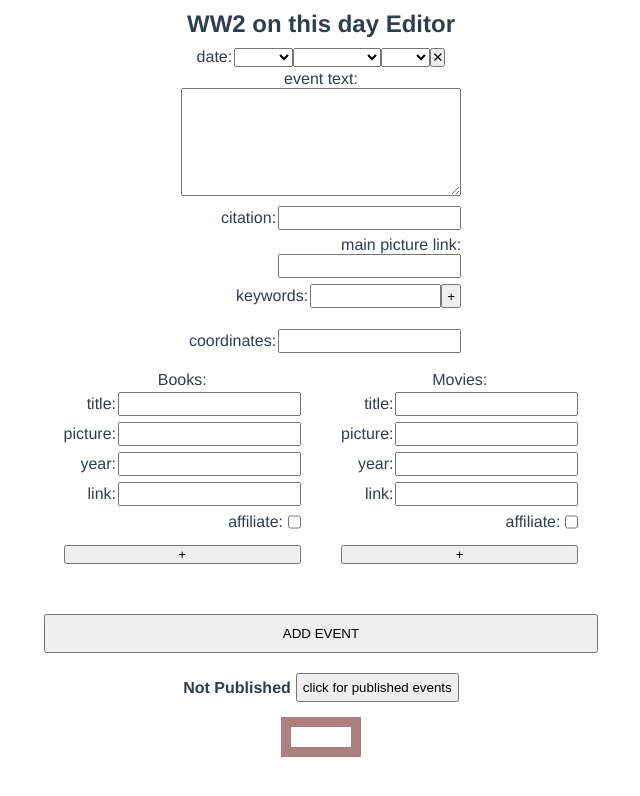
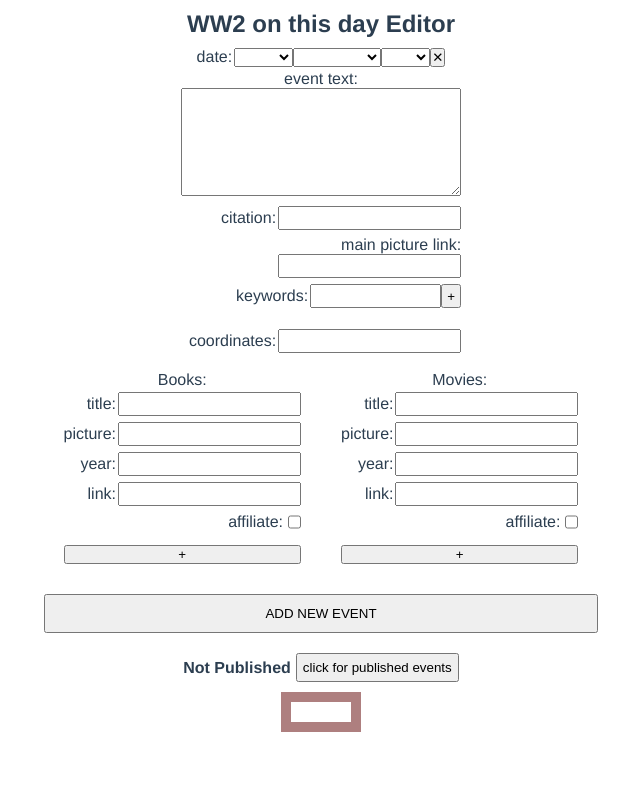
Before and after one commit to brianfordcode/ww2onthisday-editor, a Vue app: page / in a window 1280 px wide. Shown: the top 796 px of the page, without its empty margins (319-959 px from the left). Built offline with nearby package versions, Linux system fonts and the light colour scheme.

Commit message:
change update event button to overlay instead of add event button, need to keep all events in case of changing dates in updating mode

```diff
--- a/src/components/edit.vue
+++ b/src/components/edit.vue
@@ -40,18 +40,18 @@
     <!-- ENTER BUTTON -->
     <button
       @click="addEvent()"
-      style="margin: 50px 0 20px 0; padding: 10px;"
+      style="padding: 10px; margin-top: 30px;"
+      v-if="!editEventId"
     >
-    <span>{{published ? 'UPDATE' : 'ADD'}} EVENT</span>
+    ADD NEW EVENT
     <br>
     <span v-if="needsDateTextPicture">Needs a date, event text and picture!</span>
     </button>
     </div>
 </div>
 
-
 <!-- PREVIEW COMPONENT -->
-<preview @editEvent="editEvent" :date="date" @clearForm="clearForm"/>
+<preview @editEvent="editEvent" :date="date" @clearForm="clearForm" @updateEvent="addEvent"/>
 
 </template>
 
@@ -113,6 +113,9 @@ export default {
         this.clearForm()
       }
     },
+    updateEvent() {
+      console.log('update')
+    },
     clearForm() {
         const keepDate = this.date
         Object.assign(this.$data, this.$options.data.call(this));
@@ -123,8 +126,8 @@ export default {
       this.$store.dispatch('getFBEvents', this.date)
     },
     editEvent(event) {
+      // INJECT DATA FROM PREVIEW WHEN EDIT IS PUSHED
       this.editEventId = event.id
-      // INJECT DATA FROM PREVIEW WHEN EDIT IS PUSHED
       this.title = event.title
       this.date = event.date
       this.citation = event.citation
--- a/src/components/preview.vue
+++ b/src/components/preview.vue
@@ -1,18 +1,20 @@
 <template>
 
 <!-- PUBLISHED/UNPUBLISHED FILTER -->
-<div style="display: flex; align-items: center; margin: 0 auto 15px auto; width: max-content;">
+<div style="display: flex; align-items: center; margin: 20px auto 10px auto; width: max-content;">
     <h4 style="padding-right: 5px;">
     {{published ? '' : 'Not'}} Published
     </h4>
-    <button class="published-btns"
-        @click="toggleFBEvents"
+    <button style="padding: 5px;"
+        @click="togglePublishedEvents"
     >
     click for {{published ? 'un' : ''}}published events
     </button>
 </div>
 
-<div :style="`border: 10px solid ${published ? 'rgba(3, 95, 30, 0.5)': 'rgba(95, 0, 0, 0.5)'}; padding: 10px 30px; width: min-content; margin: 0 auto`">
+<div
+    class="all-events"
+    :style="`border: 10px solid ${published ? 'rgba(3, 95, 30, 0.5)': 'rgba(95, 0, 0, 0.5)'};`">
     <div
         class="main-container"
         v-for="id in $store.getters.filteredEvents(date, published)"
@@ -112,7 +114,7 @@
             style="background-color: rgba(16, 0, 161, 0.5);"
             v-if="selectedId === id && editPushed"
         >
-            <p class="overlay-btn">This Event is Being Edited</p>
+            <p class="overlay-btn" @click="updateEvent()">Update Event</p>
             <div
                 class="closeBtn"
                 @click="resetAndClearForm()"
@@ -140,6 +142,14 @@
     >
     Event Deleted!
     </p>
+    <!-- OVERLAY IF EVENT UPDATED -->
+    <p
+        class="action-overlay"
+        style="background-color: blue;"
+        v-if="updatedEvent"
+    >
+    Event Updated!
+    </p>
 
 </template>
 
@@ -153,11 +163,12 @@ function overlayInitialState() {
     deletePushed: false,
     deletedEvent: false,
     editPushed: false,
+    updatedEvent: false,
   }
 }
 
 export default {
-    emits: ["editEvent", "clearForm"],
+    emits: ["editEvent", "clearForm", "updateEvent"],
     components: { previewMediaList },
     data() {
         return {
@@ -217,6 +228,15 @@ export default {
             this.deletePushed = false
             this.publishPushed = true
         },
+        updateEvent() {
+            this.$emit('updateEvent');
+            this.resetAndClearForm()
+            this.updatedEvent = true
+            setTimeout(() => {
+                this.updatedEvent = false
+            }, 2000)
+
+        },
         publishEvent(id) {
             this.$store.dispatch('publishEvent', id)
             this.resetOverlays()
@@ -225,7 +245,9 @@ export default {
                 this.submittedEvent = false
             }, 2000)
         },
-        toggleFBEvents() {
+        togglePublishedEvents() {
+            this.resetOverlays()
+            this.$emit('clearForm')
             this.deletePushed = false
             this.published = !this.published
         },
@@ -236,8 +258,13 @@ export default {
 
 <style scoped>
 
-.published-btns {
-    padding: 5px;
+.all-events {
+    display: flex;
+    flex-direction: column;
+    align-items: center;
+    padding: 10px 30px;
+    width: min-content;
+    margin: 0 auto 20px auto;
 }
 
 .main-container {
```
